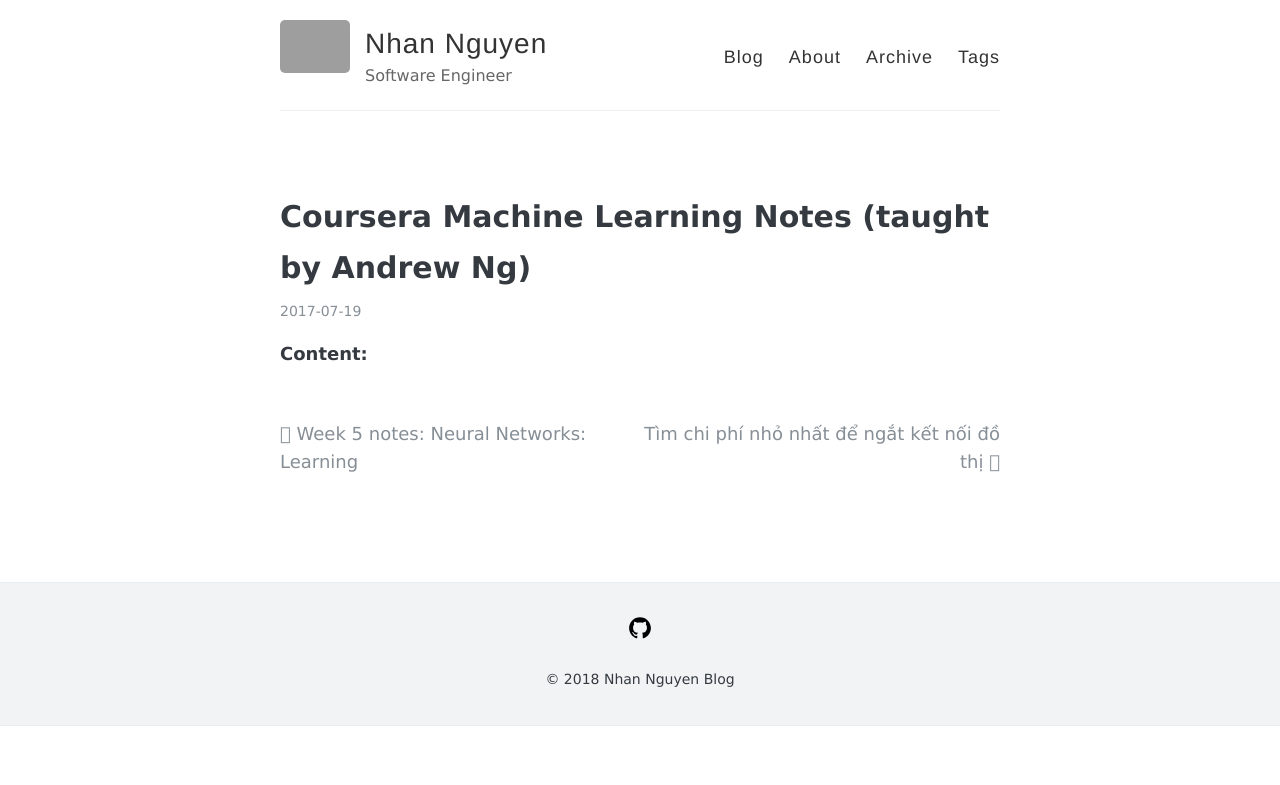
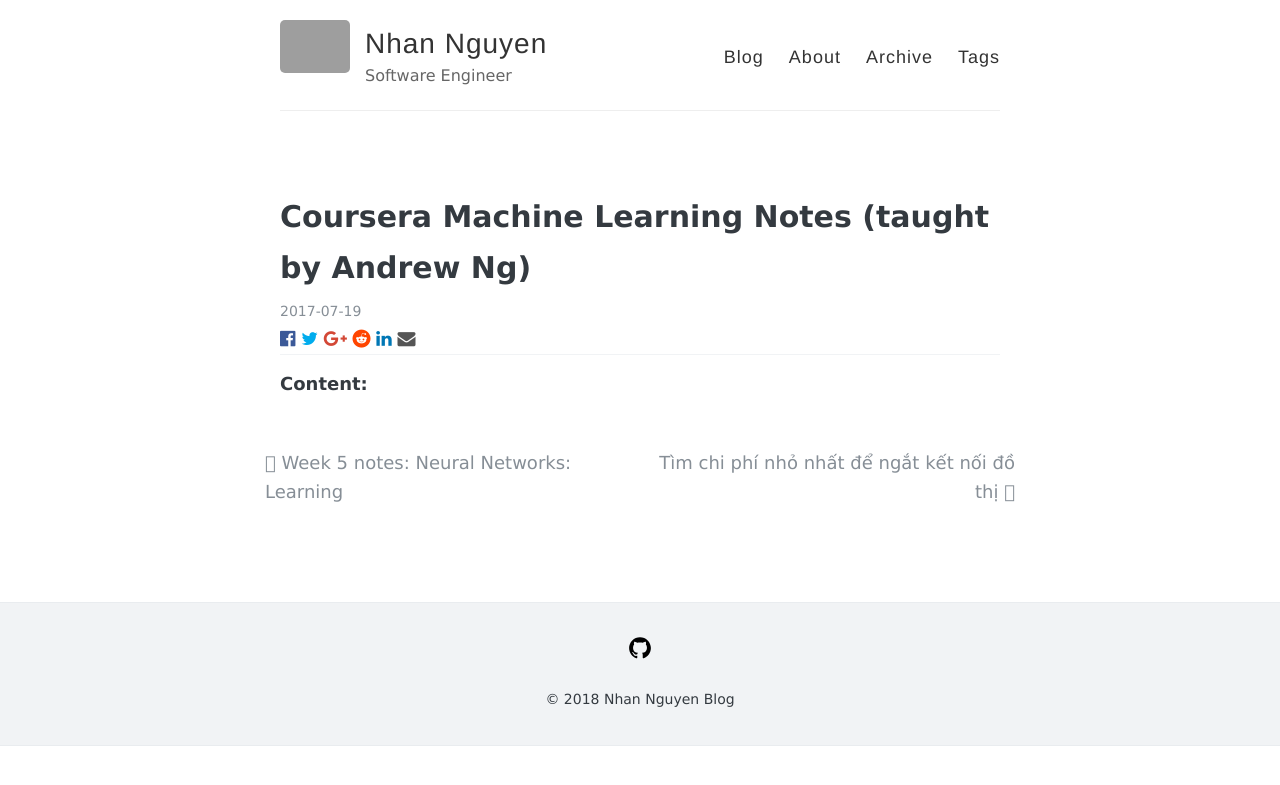
Before and after one commit to nhannguyen95/nhannguyen95.github.io, a Jekyll site: the page built from _posts/2017-07-19-coursera-machine-learning-notes-taught-by-andrew-ng.md, in a window 1280 px wide. Shown: the top 785 px of the page. Built offline with Jekyll 4.4.1, drawn with Linux system fonts in a browser that asks for light colours; nearby versions of some CDN libraries; comment, search, counter and statistics services are not loaded; grey boxes are pictures that could not be loaded.

Commit message:
add share

```diff
--- a/_layouts/post.html
+++ b/_layouts/post.html
@@ -9,11 +9,11 @@
 <article class="post">
   <h1>{{ page.title }}</h1>
 
+  <span class="date">
+    {{ page.date | date: "%Y-%m-%d" }}
+  </span>
+
   <div clsss="meta">
-    <span class="date">
-      {{ page.date | date: "%Y-%m-%d" }}
-    </span>
-
     <ul class="tag">
       {% for tag in page.tags %}
       <li>
@@ -23,6 +23,11 @@
       </li>
       {% endfor %}
     </ul>
+  </div>
+
+  {% include share.html %}
+
+  <hr style="margin: 0 auto;"/>
 
   {% include post-content.html contentLevel = page.content_level %}
   </div>
@@ -48,3 +53,4 @@
 
   {% include disqus.html %}
 </article>
+<link rel="stylesheet" href="https://maxcdn.bootstrapcdn.com/font-awesome/4.6.3/css/font-awesome.min.css">
```
